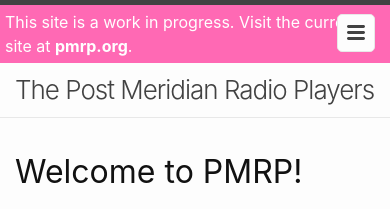
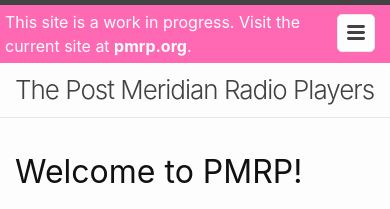
Before and after one commit to pmrp-boston/pmrp_2025, a Jekyll site: the page built from index.markdown, in a window 390 px wide. Shown: the top 209 px of the page. Built offline with Jekyll 4.4.1, drawn with Linux system fonts in a browser that asks for light colours.

Commit message:
wip banner should work on small screens too

```diff
--- a/assets/css/main.css
+++ b/assets/css/main.css
@@ -267,6 +267,10 @@ table td {
   margin-right: 20px;
 }
 @media screen and (max-width: 600px) {
+  .site-header .wip-banner {
+    padding-right: 60px;
+  }
+
   .site-nav {
     position: absolute;
     top: 9px;
```
